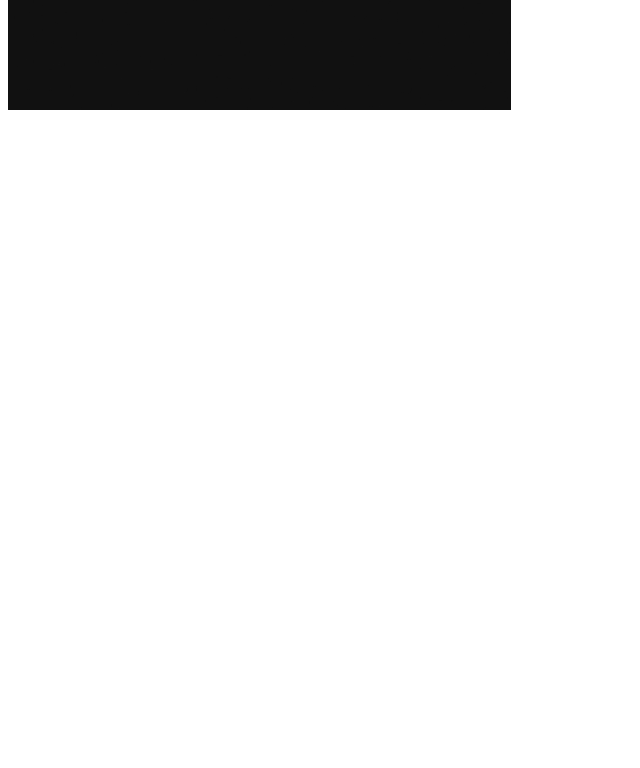
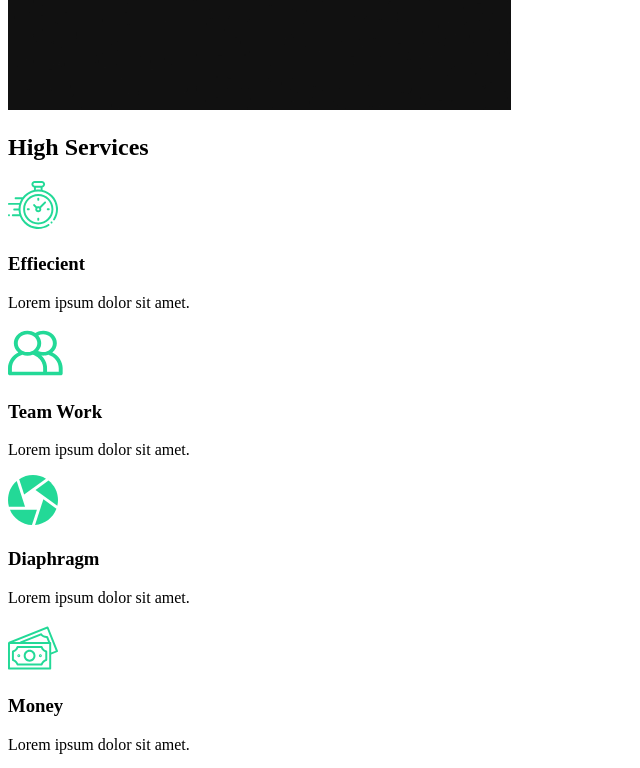
Before and after one commit to CliffordMorin/React-Portfolio, a React (Create React App) app: page / in a window 1280 px wide. Shown: the part 860-1628 px from the top of the page, without its empty margins (0-640 px from the left). Before the commit the page ends 982 px from the top, so only its background shows below. Built offline with nearby package versions, Linux system fonts and the light colour scheme.

Commit message:
3. services section and about section

```diff
--- /dev/null
+++ b/src/components/ServicesSection.js
@@ -0,0 +1,60 @@
+import React from 'react';
+//Import Icons
+import clock from '../img/clock.svg';
+import diaphragm from '../img/diaphragm.svg';
+import money from "../img/money.svg";
+import teamwork from '../img/teamwork.svg';
+import home2 from '../img/home2.png'
+
+const ServiceSection = () => {
+    return (
+        <div className="services">
+            <div className="description">
+                <h2>
+                    High <span> Services </span>
+                </h2>
+                <div className="cards">
+                    <div className="card">
+                        <div className="icon">
+                            <img src={clock} alt="clock" />
+                            <h3>Effiecient</h3>
+                            <p>Lorem ipsum dolor sit amet.</p>
+                        </div>
+                    </div>
+                </div>
+                <div className="cards">
+                    <div className="card">
+                        <div className="icon">
+                            <img src={teamwork} alt="team work" />
+                            <h3>Team Work</h3>
+                            <p>Lorem ipsum dolor sit amet.</p>
+                        </div>
+                    </div>
+                </div>
+                <div className="cards">
+                    <div className="card">
+                        <div className="icon">
+                            <img src={diaphragm} alt="Diaphragm" />
+                            <h3>Diaphragm</h3>
+                            <p>Lorem ipsum dolor sit amet.</p>
+                        </div>
+                    </div>
+                </div>
+                <div className="cards">
+                    <div className="card">
+                        <div className="icon">
+                            <img src={money} alt="money" />
+                            <h3>Money</h3>
+                            <p>Lorem ipsum dolor sit amet.</p>
+                        </div>
+                    </div>
+                </div>
+                <div className="image">
+                    <img src={home2} alt="home 2" />
+                </div>
+            </div>
+        </div>
+    )
+}
+
+export default ServiceSection
--- a/src/pages/AboutUs.js
+++ b/src/pages/AboutUs.js
@@ -1,11 +1,15 @@
 import React from 'react';
 //Page Components
 import AboutSection from '../components/AboutSection';
+import ServicesSection from '../components/ServicesSection.js'
 
 const AboutUs = () => {
     return(
-        <AboutSection/>
-    )
-}
+        <>
+            <AboutSection/>
+        <ServicesSection/>
+        </>
+    );
+};
 
 export default AboutUs;
```
